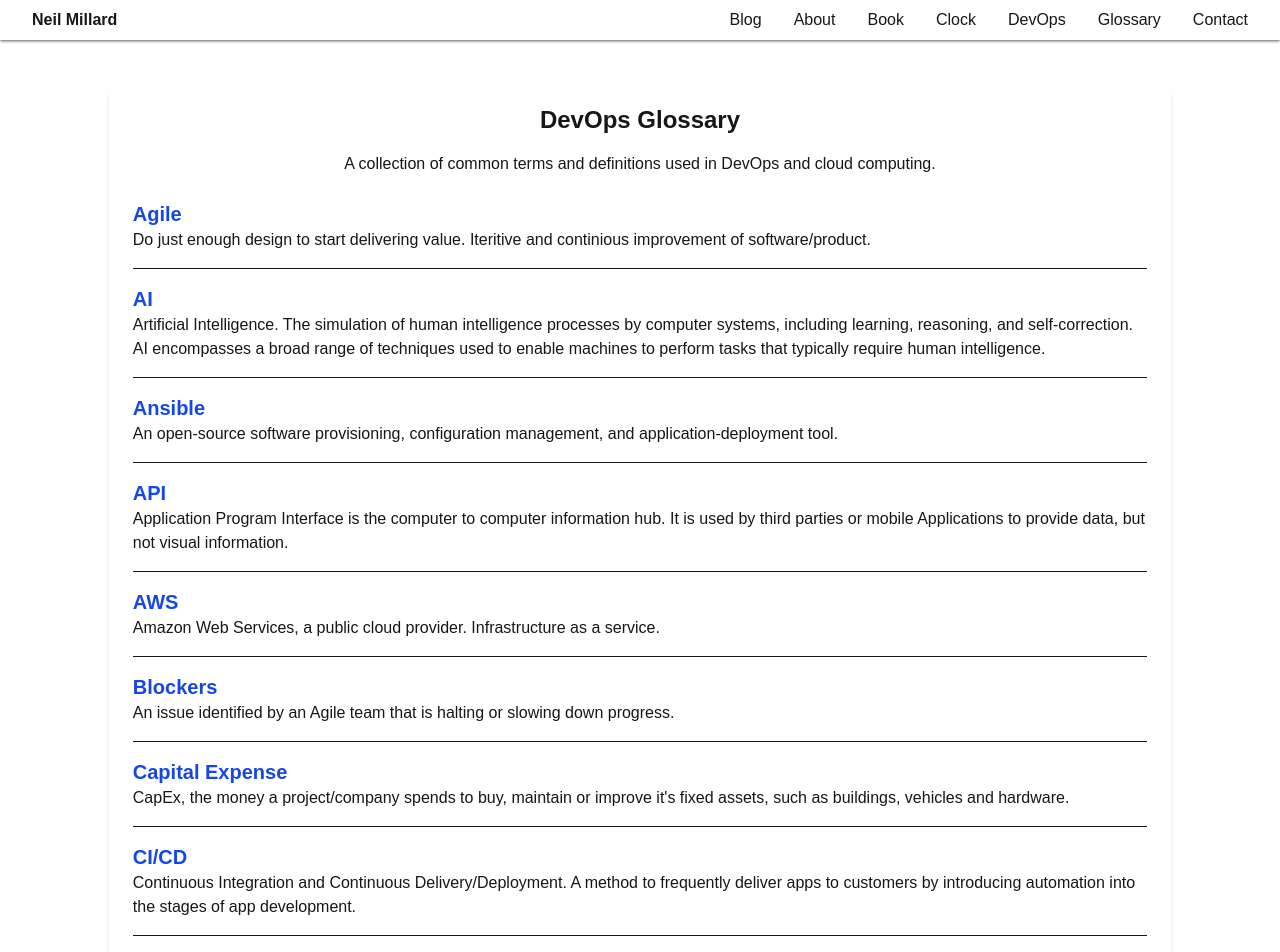
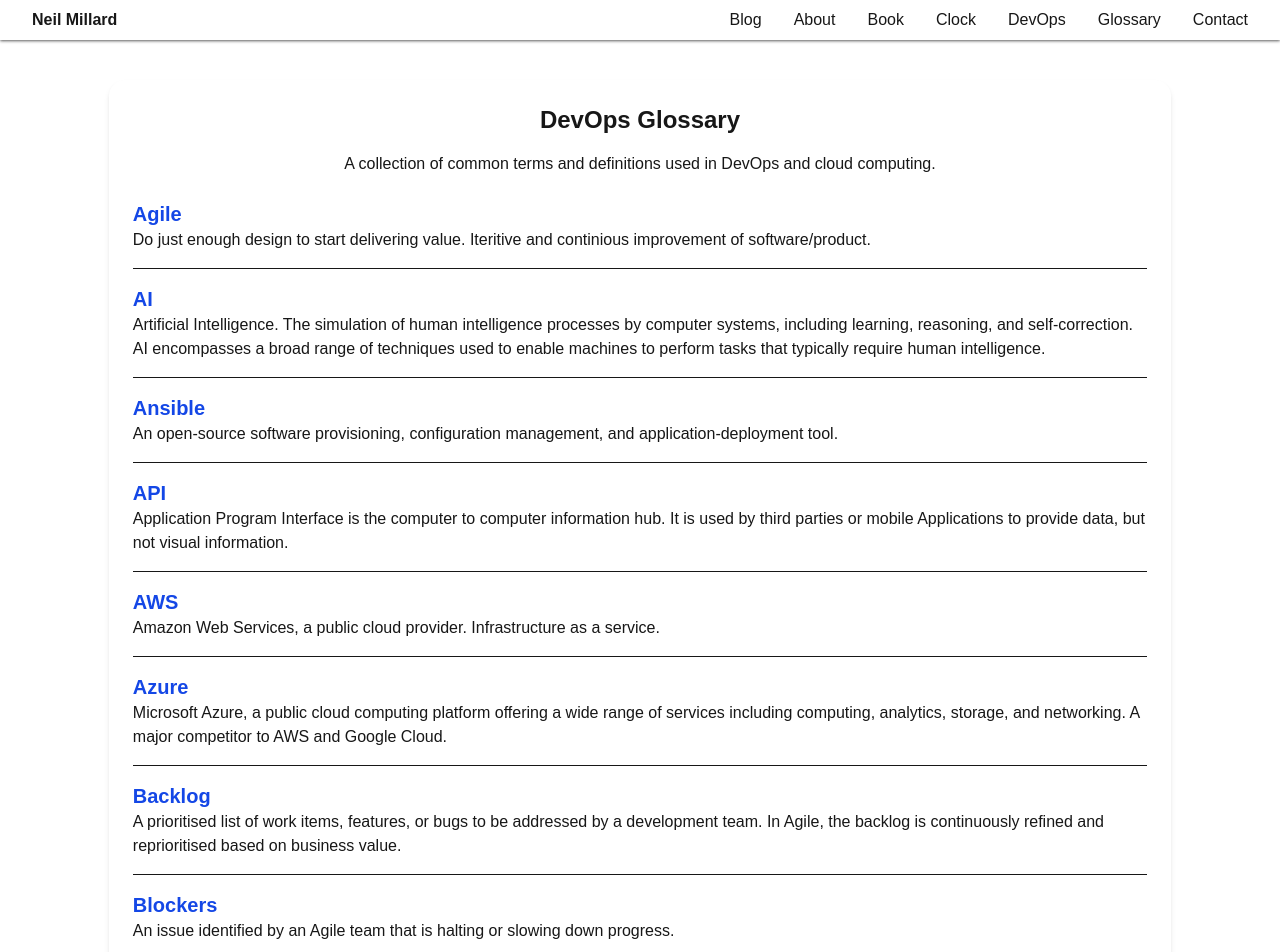
Before and after one commit to neilmillard/neilmillard.github.io, a Next.js app: page /glossary in a window 1280 px wide. Shown: the top 952 px of the page. Built offline with nearby package versions, Linux system fonts and the light colour scheme.

Commit message:
expand GlossaryComponent with DevOps, cloud, and Agile-related terms

```diff
--- a/src/app/components/GlossaryComponent.tsx
+++ b/src/app/components/GlossaryComponent.tsx
@@ -27,6 +27,10 @@ const glossaryTerms: GlossaryTerm[] = [
   {
     term: 'AWS',
     definition: 'Amazon Web Services, a public cloud provider. Infrastructure as a service.'
+  },
+  {
+    term: 'Azure',
+    definition: 'Microsoft Azure, a public cloud computing platform offering a wide range of services including computing, analytics, storage, and networking. A major competitor to AWS and Google Cloud.'
   },
   {
     term: 'Blockers',
@@ -105,8 +109,20 @@ const glossaryTerms: GlossaryTerm[] = [
     definition: 'A network device that controls access between network components.'
   },
   {
+    term: 'Cloud',
+    definition: 'A network of remote servers hosted on the internet to store, manage, and process data, rather than a local server or personal computer. Major providers include AWS, Azure, and Google Cloud.'
+  },
+  {
     term: 'Git',
     definition: 'A distributed version-control system for tracking changes in source code during software development.'
+  },
+  {
+    term: 'GitHub',
+    definition: 'A web-based platform for hosting and collaborating on Git repositories. It provides source control, code review, issue tracking, and CI/CD features used by millions of developers worldwide.'
+  },
+  {
+    term: 'GitHub Actions',
+    definition: 'A CI/CD and automation platform built into GitHub. It allows developers to define workflows triggered by repository events such as pushes or pull requests, automating build, test, and deployment pipelines.'
   },
   {
     term: 'Hybrid private and public cloud',
@@ -123,6 +139,10 @@ const glossaryTerms: GlossaryTerm[] = [
   {
     term: 'Infrastructure as Code (IaC)',
     definition: 'Where code is written that can create or destroy infrastructure and computer environments.'
+  },
+  {
+    term: 'Jira',
+    definition: 'A project management and issue tracking tool by Atlassian. Widely used in Agile teams to plan sprints, track bugs, and manage backlogs across software development projects.'
   },
   {
     term: 'Jenkins',
@@ -235,6 +255,134 @@ const glossaryTerms: GlossaryTerm[] = [
   {
     term: 'Virtualisation',
     definition: 'Enabling the resources of a computer to run more than one logical computer in an isolated way on the same computer, whilst they are not aware of each other.'
+  },
+  {
+    term: 'Backlog',
+    definition: 'A prioritised list of work items, features, or bugs to be addressed by a development team. In Agile, the backlog is continuously refined and reprioritised based on business value.'
+  },
+  {
+    term: 'Blue/Green Deployment',
+    definition: 'A release strategy that maintains two identical production environments (blue and green). New versions are deployed to the inactive environment and traffic is switched over, enabling zero-downtime releases and easy rollbacks.'
+  },
+  {
+    term: 'Canary Release',
+    definition: 'A deployment technique where a new version of software is rolled out to a small subset of users before a full release, reducing risk by catching issues early.'
+  },
+  {
+    term: 'ChatOps',
+    definition: 'A collaboration model that connects people, tools, and processes through chat platforms (e.g. Slack). Teams can trigger deployments, run scripts, and receive alerts directly within a chat interface.'
+  },
+  {
+    term: 'Confluence',
+    definition: 'A team collaboration and documentation tool by Atlassian. Widely used alongside Jira to create, share, and organise project documentation and knowledge bases.'
+  },
+  {
+    term: 'DNS',
+    definition: 'Domain Name System. Translates human-readable domain names (e.g. example.com) into IP addresses that computers use to communicate over a network.'
+  },
+  {
+    term: 'Encryption',
+    definition: 'The process of converting data into a coded format to prevent unauthorised access. Essential for securing data in transit (e.g. HTTPS) and at rest (e.g. encrypted databases).'
+  },
+  {
+    term: 'GCP',
+    definition: 'Google Cloud Platform. A suite of cloud computing services offered by Google, including compute, storage, machine learning, and networking. A major competitor to AWS and Azure.'
+  },
+  {
+    term: 'Helm',
+    definition: 'A package manager for Kubernetes. Helm charts define, install, and upgrade complex Kubernetes applications, simplifying deployment management.'
+  },
+  {
+    term: 'HTTP/HTTPS',
+    definition: 'HyperText Transfer Protocol (Secure). The foundation of data communication on the web. HTTPS adds encryption via TLS/SSL to secure data between clients and servers.'
+  },
+  {
+    term: 'Incident Management',
+    definition: 'The process of identifying, analysing, and resolving service disruptions or outages. Includes on-call rotations, runbooks, post-mortems, and SLA tracking.'
+  },
+  {
+    term: 'Load Balancer',
+    definition: 'A device or service that distributes incoming network traffic across multiple servers to ensure reliability, availability, and performance.'
+  },
+  {
+    term: 'Logging',
+    definition: 'The practice of recording events, errors, and system activity to files or centralised services. Logs are essential for debugging, auditing, and monitoring application behaviour.'
+  },
+  {
+    term: 'Monitoring',
+    definition: 'The continuous observation of a system\'s health, performance, and availability. Tools like Prometheus, Grafana, and Datadog are commonly used to collect and visualise metrics.'
+  },
+  {
+    term: 'Observability',
+    definition: 'The ability to understand the internal state of a system from its external outputs. Built on three pillars: logs, metrics, and traces. Goes beyond monitoring to enable root cause analysis.'
+  },
+  {
+    term: 'On-Premise',
+    definition: 'Infrastructure and software that is hosted and managed within an organisation\'s own data centre, rather than in the cloud.'
+  },
+  {
+    term: 'Open Source',
+    definition: 'Software whose source code is publicly available for anyone to view, use, modify, and distribute. Many foundational DevOps tools (Linux, Kubernetes, Terraform) are open source.'
+  },
+  {
+    term: 'Post-Mortem',
+    definition: 'A blameless review conducted after an incident or outage to understand what happened, why it happened, and how to prevent it in future. Also called a retrospective or incident review.'
+  },
+  {
+    term: 'Pull Request',
+    definition: 'A mechanism in source control platforms (e.g. GitHub) for proposing code changes. Team members review, discuss, and approve changes before they are merged into the main branch.'
+  },
+  {
+    term: 'Puppet',
+    definition: 'An open-source configuration management tool that automates the provisioning and management of infrastructure using a declarative language.'
+  },
+  {
+    term: 'Reliability',
+    definition: 'The ability of a system to perform its intended function consistently over time. Site Reliability Engineering (SRE) is a discipline focused on building and maintaining reliable systems.'
+  },
+  {
+    term: 'Repository',
+    definition: 'A storage location for source code and its history, managed by a version control system such as Git. Can be hosted on platforms like GitHub or GitLab.'
+  },
+  {
+    term: 'S3',
+    definition: 'Amazon Simple Storage Service. An object storage service from AWS used to store and retrieve any amount of data, commonly used for backups, static websites, and data lakes.'
+  },
+  {
+    term: 'Security',
+    definition: 'The practice of protecting systems, networks, and data from digital attacks, unauthorised access, and damage. In DevOps, security is integrated throughout the pipeline (DevSecOps).'
+  },
+  {
+    term: 'Slack',
+    definition: 'A cloud-based team messaging and collaboration platform widely used in tech organisations for communication, notifications, and ChatOps integrations.'
+  },
+  {
+    term: 'SLA',
+    definition: 'Service Level Agreement. A formal commitment between a service provider and a customer defining the expected level of service, including uptime, response times, and support.'
+  },
+  {
+    term: 'SLO',
+    definition: 'Service Level Objective. A specific measurable target within an SLA, such as 99.9% uptime per month. Used by SRE teams to balance reliability with development velocity.'
+  },
+  {
+    term: 'Sprint',
+    definition: 'A fixed-length iteration in Scrum (typically 1–4 weeks) during which a team completes a set of planned work items from the backlog.'
+  },
+  {
+    term: 'SRE',
+    definition: 'Site Reliability Engineering. A discipline that applies software engineering principles to infrastructure and operations, with a focus on reliability, scalability, and automation.'
+  },
+  {
+    term: 'SSL/TLS',
+    definition: 'Secure Sockets Layer / Transport Layer Security. Cryptographic protocols that provide secure communication over a network. TLS is the modern successor to SSL, used in HTTPS.'
+  },
+  {
+    term: 'Staging',
+    definition: 'A pre-production environment that mirrors production as closely as possible, used to test changes before they are released to end users.'
+  },
+  {
+    term: 'VPN',
+    definition: 'Virtual Private Network. Extends a private network across a public network, allowing users to securely access resources as if they were directly connected to the private network.'
   }
 ];
 
```
